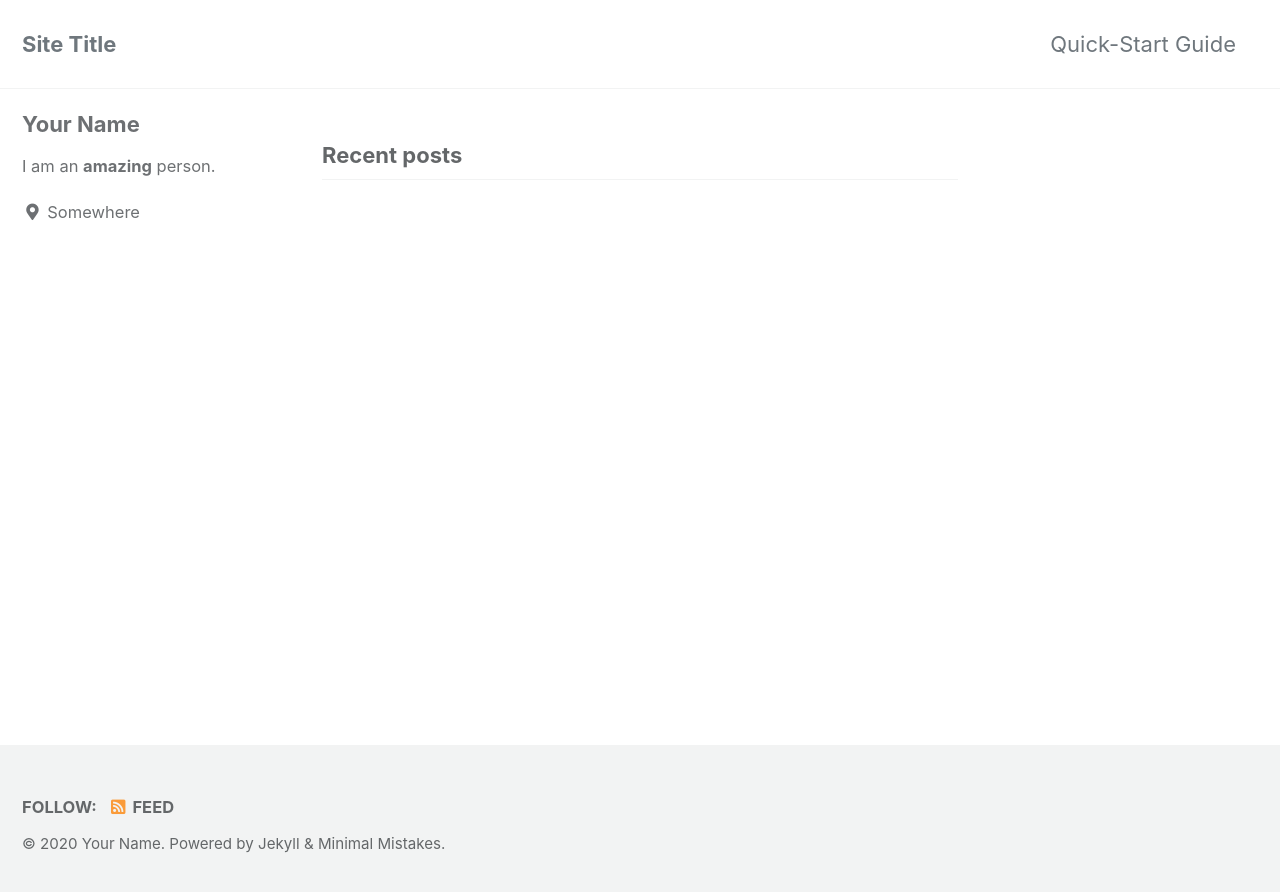
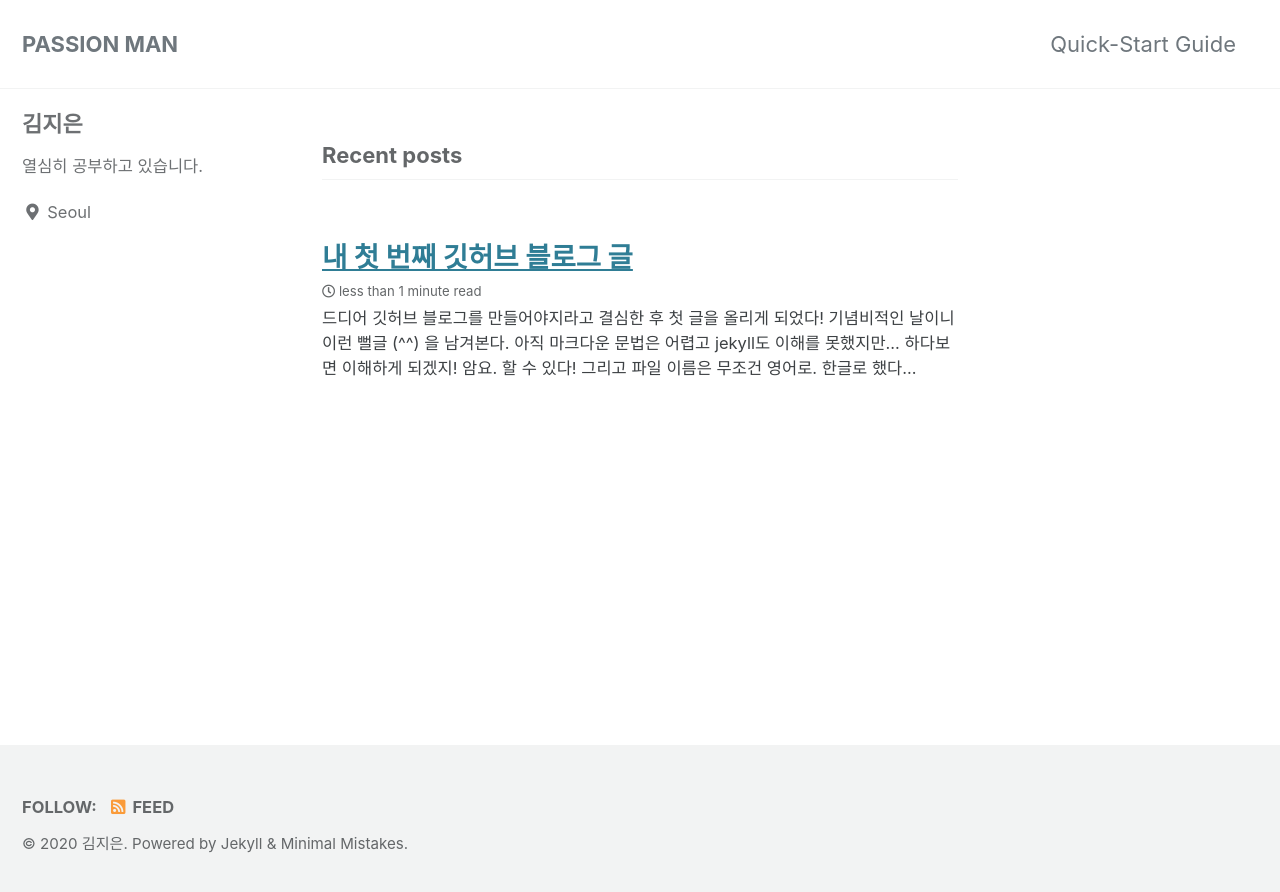
Before and after one commit to ji-eun-k/ji-eun-k.github.io, a Jekyll site: the page built from index.html, in a window 1280 px wide. Shown: the top 892 px of the page. Built offline with Jekyll 4.4.1, drawn with Linux system fonts in a browser that asks for light colours; cached includes are drawn as plain includes; the list of posts is cut into pages by our own code.

Commit message:
firs posting

```diff
--- a/_config.yml
+++ b/_config.yml
@@ -16,11 +16,11 @@ minimal_mistakes_skin    : "default" # "air", "aqua", "contrast", "dark", "dirt"
 
 # Site Settings
 locale                   : "en-US"
-title                    : "Site Title"
+title                    : "PASSION MAN"
 title_separator          : "-"
 subtitle                 : # site tagline that appears below site title in masthead
-name                     : "Your Name"
-description              : "An amazing website."
+name                     : "김지은"
+description              : "열심히 공부를 하고 있습니다."
 url                      : # the base hostname & protocol for your site e.g. "https://mmistakes.github.io"
 baseurl                  : # the subpath of your site, e.g. "/blog"
 repository               : # GitHub username/repo-name e.g. "mmistakes/minimal-mistakes"
@@ -93,18 +93,18 @@ analytics:
 
 # Site Author
 author:
-  name             : "Your Name"
+  name             : "김지은"
   avatar           : # path of avatar image, e.g. "/assets/images/bio-photo.jpg"
-  bio              : "I am an **amazing** person."
-  location         : "Somewhere"
+  bio              : "열심히 공부하고 있습니다."
+  location         : "Seoul"
   email            :
   links:
     - label: "Email"
       icon: "fas fa-fw fa-envelope-square"
-      # url: "mailto:your.name@email.com"
+      # url: "mailto:jeun313@gmail.com"
     - label: "Website"
       icon: "fas fa-fw fa-link"
-      # url: "https://your-website.com"
+      # url: "https://blog.naver.com/je_un"
     - label: "Twitter"
       icon: "fab fa-fw fa-twitter-square"
       # url: "https://twitter.com/"
@@ -113,7 +113,7 @@ author:
       # url: "https://facebook.com/"
     - label: "GitHub"
       icon: "fab fa-fw fa-github"
-      # url: "https://github.com/"
+      # url: "https://github.com/ji-eun-k"
     - label: "Instagram"
       icon: "fab fa-fw fa-instagram"
       # url: "https://instagram.com/"
@@ -129,7 +129,7 @@ footer:
       # url:
     - label: "GitHub"
       icon: "fab fa-fw fa-github"
-      # url:
+      # url: "https://github.com/ji-eun-k"
     - label: "GitLab"
       icon: "fab fa-fw fa-gitlab"
       # url:
@@ -276,6 +276,6 @@ defaults:
       layout: single
       author_profile: true
       read_time: true
-      comments: # true
+      comments: true
       share: true
       related: true
--- /dev/null
+++ b/_posts/2020-08-08-my-first.md
@@ -0,0 +1,14 @@
+---
+title: "내 첫 번째 깃허브 블로그 글"
+tags :
+toc: true
+---
+
+드디어 깃허브 블로그를 만들어야지라고 결심한 후 첫 글을 올리게 되었다!
+기념비적인 날이니 이런 뻘글 (^^) 을 남겨본다.
+아직 마크다운 문법은 어렵고 jekyll도 이해를 못했지만...
+하다보면 이해하게 되겠지! 암요.
+할 수 있다!
+그리고 파일 이름은 무조건 영어로.
+한글로 했다가 안 돼서 울 뻔 했다.
+자세한 설정은 내일 해보도록 한다. 오늘도 수고했다 내 자신.
```
